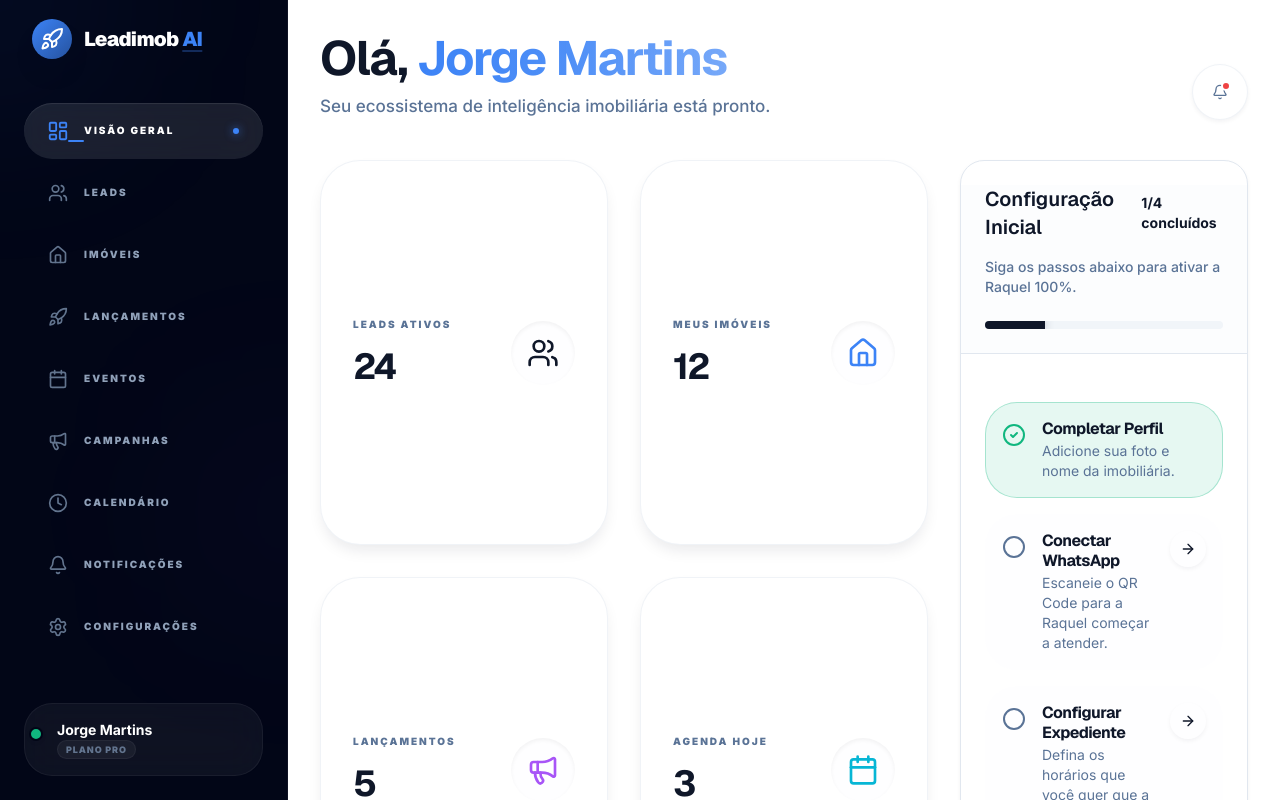
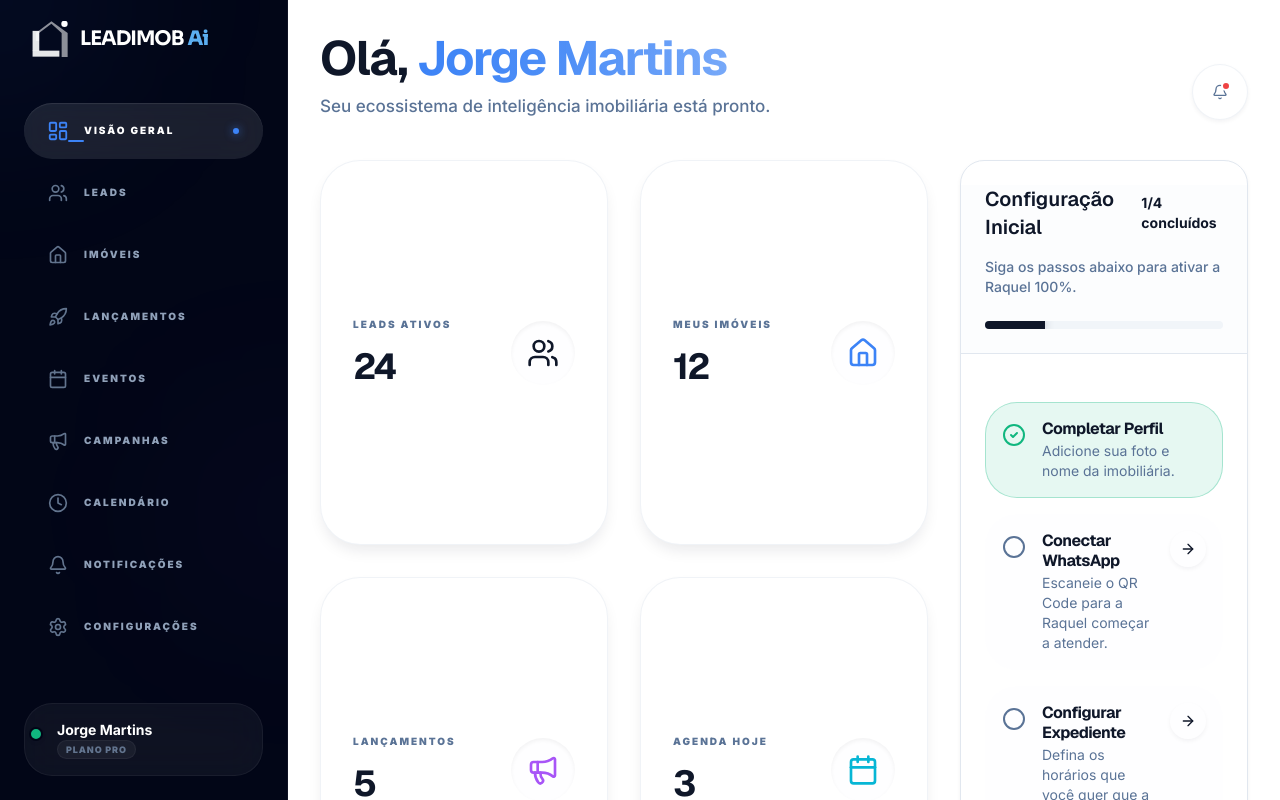
Before and after one commit to jorgemartins2k/LEADIMOB-AI-, a Next.js app: page /dashboard in a window 1280 px wide. Built offline with nearby package versions, Linux system fonts and the light colour scheme.

Commit message:
feat: implement new unified logo system with Sora font and SVG variations

```diff
--- a/src/app/globals.css
+++ b/src/app/globals.css
@@ -8,6 +8,7 @@
   /* SaaS 2026 Typography */
   --font-display: "Geist Sans", "Syne", sans-serif;
   --font-body: "Inter", "DM Sans", sans-serif;
+  --font-sora: "Sora", sans-serif;
 
   --color-primary: hsl(var(--primary));
   --color-primary-foreground: hsl(var(--primary-foreground));
--- a/src/app/layout.tsx
+++ b/src/app/layout.tsx
@@ -1,10 +1,16 @@
 import type { Metadata } from "next";
-import { Inter, Geist } from "next/font/google";
+import { Inter, Geist, Sora } from "next/font/google";
 import "./globals.css";
 
 const geistSans = Geist({
   variable: "--font-display",
   subsets: ["latin"],
+});
+
+const sora = Sora({
+  variable: "--font-sora",
+  subsets: ["latin"],
+  weight: ["700", "800"],
 });
 
 const inter = Inter({
@@ -26,7 +32,7 @@ export default function RootLayout({
 }>) {
   return (
     <html lang="pt-BR">
-      <body className={`${geistSans.variable} ${inter.variable} antialiased`}>
+      <body className={`${geistSans.variable} ${inter.variable} ${sora.variable} antialiased`}>
         <ClerkProvider>
           {children}
         </ClerkProvider>
--- a/src/components/LeadImobLogo.tsx
+++ b/src/components/LeadImobLogo.tsx
@@ -1,51 +1,86 @@
 import React from 'react';
+import { cn } from '@/lib/utils';
+
+type LogoVariant = 'standard' | 'dark' | 'white' | 'mono' | 'outline' | 'tinted';
 
 interface LogoProps {
-    width?: number;
-    height?: number;
+    variant?: LogoVariant;
+    showText?: boolean;
     className?: string;
+    iconSize?: number;
+    fontSize?: string;
 }
 
-export function LeadImobLogo({ width = 180, height = 45, className = '' }: LogoProps) {
+export function LeadImobSymbol({
+    variant = 'standard',
+    size = 40,
+    className = ''
+}: {
+    variant?: LogoVariant;
+    size?: number;
+    className?: string
+}) {
+    const colors = {
+        standard: { navy: '#0E2040', blue: '#1362C6', dot: '#1875E8' },
+        dark: { navy: 'rgba(255,255,255,0.9)', blue: 'rgba(255,255,255,0.55)', dot: '#fff' },
+        white: { navy: '#fff', blue: 'rgba(255,255,255,0.6)', dot: '#fff' },
+        mono: { navy: '#0E2040', blue: '#0E2040', dot: '#0E2040' },
+        outline: { navy: '#0E2040', blue: '#1362C6', dot: '#1875E8' },
+        tinted: { navy: '#0E2040', blue: '#1362C6', dot: '#1875E8' }
+    };
+
+    const c = colors[variant] || colors.standard;
+
+    if (variant === 'outline') {
+        return (
+            <svg width={size} height={size} viewBox="0 0 100 102" fill="none" xmlns="http://www.w3.org/2000/svg" className={className}>
+                <rect x="0.6" y="28" width="19" height="57" fill="none" stroke={c.navy} strokeWidth="3" />
+                <rect x="0.6" y="84" width="76" height="17" fill="none" stroke={c.navy} strokeWidth="3" />
+                <path d="M 54,1 L 100,34 L 100,102 L 83,102 L 83,34 L 54,8 L 19,34 L 19,57 L 10,57 L 10,34 Z" fill="none" stroke={c.blue} strokeWidth="3" strokeLinejoin="round" />
+                <circle cx="91" cy="8" r="8" fill="none" stroke={c.dot} strokeWidth="3" />
+            </svg>
+        );
+    }
+
     return (
-        <div className={`flex items-center gap-3 ${className}`}>
-            <svg width={height * 0.9} height={height * 0.9} viewBox="0 0 60 60" fill="none" xmlns="http://www.w3.org/2000/svg" className="drop-shadow-sm">
-                <defs>
-                    <linearGradient id="hex-gradient" x1="15" y1="15" x2="45" y2="47">
-                        <stop offset="0%" stopColor="#2563eb" />
-                        <stop offset="100%" stopColor="#3b82f6" />
-                    </linearGradient>
-                </defs>
-                <path d="M30 5L52 17V43L30 55L8 43V17L30 5Z" fill="url(#hex-gradient)" />
-                <path d="M30 18L42 27V42H18V27L30 18Z" fill="white" fillOpacity="0.2" />
-                <path d="M30 15L45 23V39L30 47L15 39V23L30 15Z" stroke="white" strokeWidth="2" strokeOpacity="0.4" />
-                <circle cx="30" cy="32" r="4" fill="white" />
-            </svg>
-            <span className="text-xl font-black tracking-tighter font-display text-foreground">
-                LEADIMOB <span className="text-accent">AI</span>
-            </span>
+        <svg width={size} height={size} viewBox="0 0 100 102" fill="none" xmlns="http://www.w3.org/2000/svg" className={className}>
+            <rect x="0.6" y="28" width="19" height="57" fill={c.navy} />
+            <rect x="0.6" y="84" width="76" height="17" fill={c.navy} />
+            <path d="M 54,1 L 100,34 L 100,102 L 83,102 L 83,34 L 54,8 L 19,34 L 19,57 L 10,57 L 10,34 Z" fill={c.blue} />
+            <circle cx="91" cy="8" r="9" fill={c.dot} />
+        </svg>
+    );
+}
+
+export function LeadImobLogo({
+    variant = 'standard',
+    showText = true,
+    className = '',
+    iconSize = 32,
+    fontSize = 'text-xl'
+}: LogoProps) {
+    const textColors = {
+        standard: { main: 'text-[#0E2040]', ai: 'text-[#1362C6]' },
+        dark: { main: 'text-white', ai: 'text-[#5BAEF0]' },
+        white: { main: 'text-white', ai: 'text-white' },
+        mono: { main: 'text-[#0E2040]', ai: 'text-[#0E2040]' },
+        outline: { main: 'text-[#0E2040]', ai: 'text-[#1362C6]' },
+        tinted: { main: 'text-[#0E2040]', ai: 'text-[#1362C6]' }
+    };
+
+    const tc = textColors[variant] || textColors.standard;
+
+    return (
+        <div className={cn("flex items-center gap-3", className)}>
+            <LeadImobSymbol variant={variant === 'dark' || variant === 'white' ? variant : (variant === 'standard' || variant === 'tinted' ? 'standard' : variant)} size={iconSize} />
+            {showText && (
+                <div className={cn("flex items-baseline gap-1 font-sora tracking-tighter", fontSize)}>
+                    <span className={cn(tc.main, "font-bold")}>LEADIMOB</span>
+                    <span className={cn(tc.ai, "font-extrabold")}>Ai</span>
+                </div>
+            )}
         </div>
     );
 }
 
-export function LeadImobSymbol({ size = 40, className = '' }: { size?: number; className?: string }) {
-    return (
-        <svg width={size} height={size} viewBox="0 0 60 60" fill="none" xmlns="http://www.w3.org/2000/svg" className={className}>
-            <defs>
-                <linearGradient id="hex-gradient-symbol" x1="15" y1="15" x2="45" y2="47">
-                    <stop offset="0%" stopColor="#2563eb" />
-                    <stop offset="100%" stopColor="#3b82f6" />
-                </linearGradient>
-            </defs>
-            <path d="M30 15L45 23L45 39L30 47L15 39L15 23Z" fill="url(#hex-gradient-symbol)" stroke="#1e40af" strokeWidth="2.5" />
-            <path d="M30 10L50 24L45 27L30 16L15 27L10 24Z" fill="#1e3a8a" stroke="#0f172a" strokeWidth="2" />
-            <circle cx="30" cy="25" r="2.5" fill="#10b981" />
-            <circle cx="25" cy="31" r="2.5" fill="#10b981" />
-            <circle cx="35" cy="31" r="2.5" fill="#10b981" />
-            <circle cx="30" cy="37" r="2.5" fill="#10b981" />
-            <circle cx="30" cy="31" r="3.5" fill="#f59e0b" />
-        </svg>
-    );
-}
-
 export default LeadImobLogo;
--- a/src/components/landing/footer.tsx
+++ b/src/components/landing/footer.tsx
@@ -18,7 +18,7 @@ export function Footer() {
             <div className="container mx-auto px-6">
                 <div className="grid grid-cols-1 md:grid-cols-4 gap-16 mb-20">
                     <div className="md:col-span-2 space-y-8">
-                        <LeadImobLogo className="text-white brightness-0 invert" />
+                        <LeadImobLogo variant="white" iconSize={48} fontSize="text-2xl" />
                         <p className="text-white/60 text-lg font-medium leading-relaxed max-w-sm">
                             A revolução do atendimento imobiliário através de Inteligência Artificial proprietária.
                             Simples. Direto. Lucrativo.
--- a/src/components/landing/navbar.tsx
+++ b/src/components/landing/navbar.tsx
@@ -4,6 +4,7 @@ import { useState, useEffect } from 'react';
 import { Button } from '@/components/ui/button';
 import { Menu, X, LogIn, UserPlus } from 'lucide-react';
 import Link from 'next/link';
+import { LeadImobLogo } from '@/components/LeadImobLogo';
 import { useAuth, UserButton } from '@clerk/nextjs';
 
 export function Navbar() {
@@ -35,9 +36,7 @@ export function Navbar() {
       <div className="container mx-auto px-6">
         <div className="flex items-center justify-between">
           <Link href="/" className="flex items-center gap-2">
-            <span className="text-2xl font-extrabold tracking-tighter font-display">
-              LEADIMOB<span className="text-accent">AI</span>
-            </span>
+            <LeadImobLogo variant="standard" iconSize={36} fontSize="text-2xl" />
           </Link>
 
           {/* Desktop Navigation */}
--- a/src/components/sidebar.tsx
+++ b/src/components/sidebar.tsx
@@ -30,6 +30,8 @@ const navigation = [
     { name: "Configurações", href: "/configuracoes", icon: Settings },
 ];
 
+import { LeadImobLogo } from "@/components/LeadImobLogo";
+
 export function Sidebar() {
     const pathname = usePathname();
 
@@ -42,12 +44,7 @@ export function Sidebar() {
             {/* Brand Logo Section */}
             <div className="flex h-24 items-center px-8 relative z-10">
                 <Link href="/dashboard" className="flex items-center gap-3 group/logo">
-                    <div className="w-10 h-10 rounded-xl bg-gradient-to-br from-accent to-accent/60 flex items-center justify-center shadow-lg shadow-accent/20 group-hover/logo:scale-110 transition-transform duration-500">
-                        <Rocket className="w-6 h-6 text-white" />
-                    </div>
-                    <span className="text-xl font-display font-black tracking-[-0.03em] text-white">
-                        Leadimob <span className="text-accent underline underline-offset-4 decoration-accent/30">AI</span>
-                    </span>
+                    <LeadImobLogo variant="dark" iconSize={36} fontSize="text-xl" />
                 </Link>
             </div>
 
```
Also changed, not shown: src/app/icon.svg (added).
